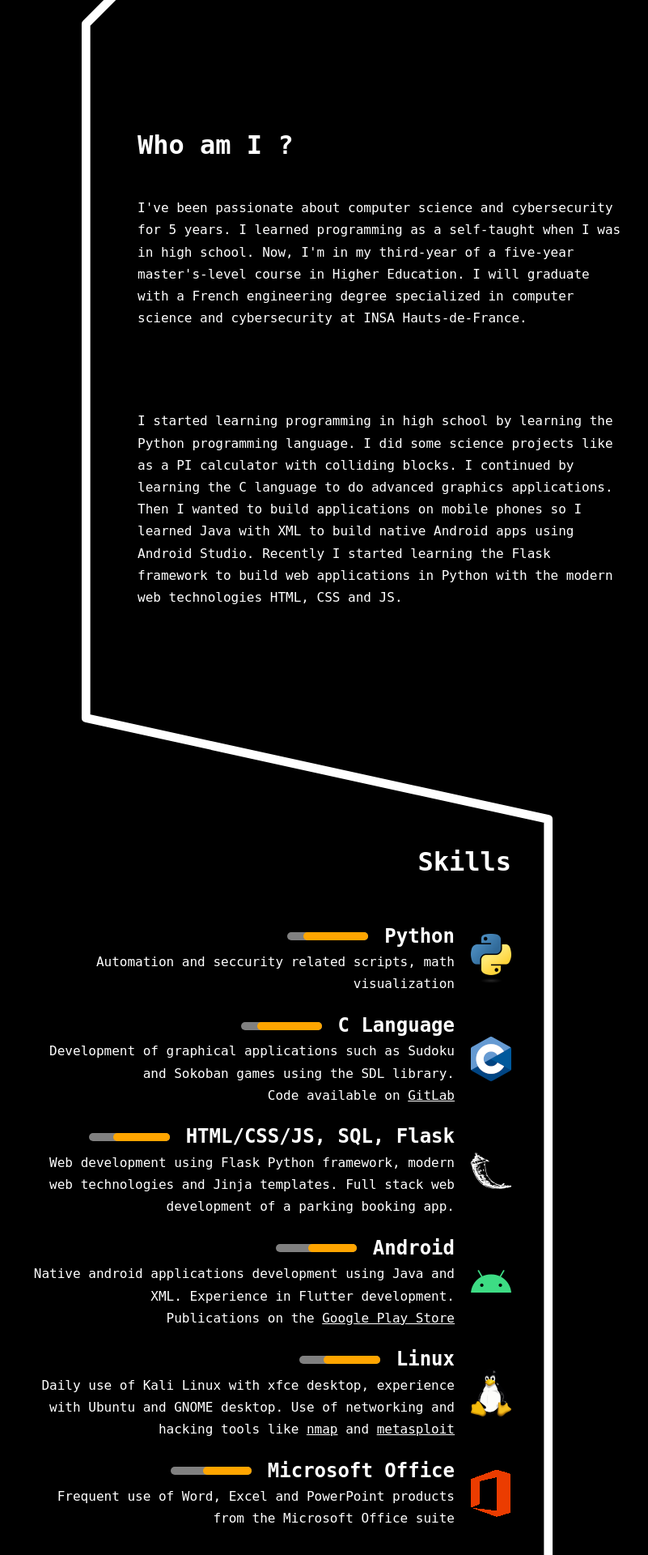
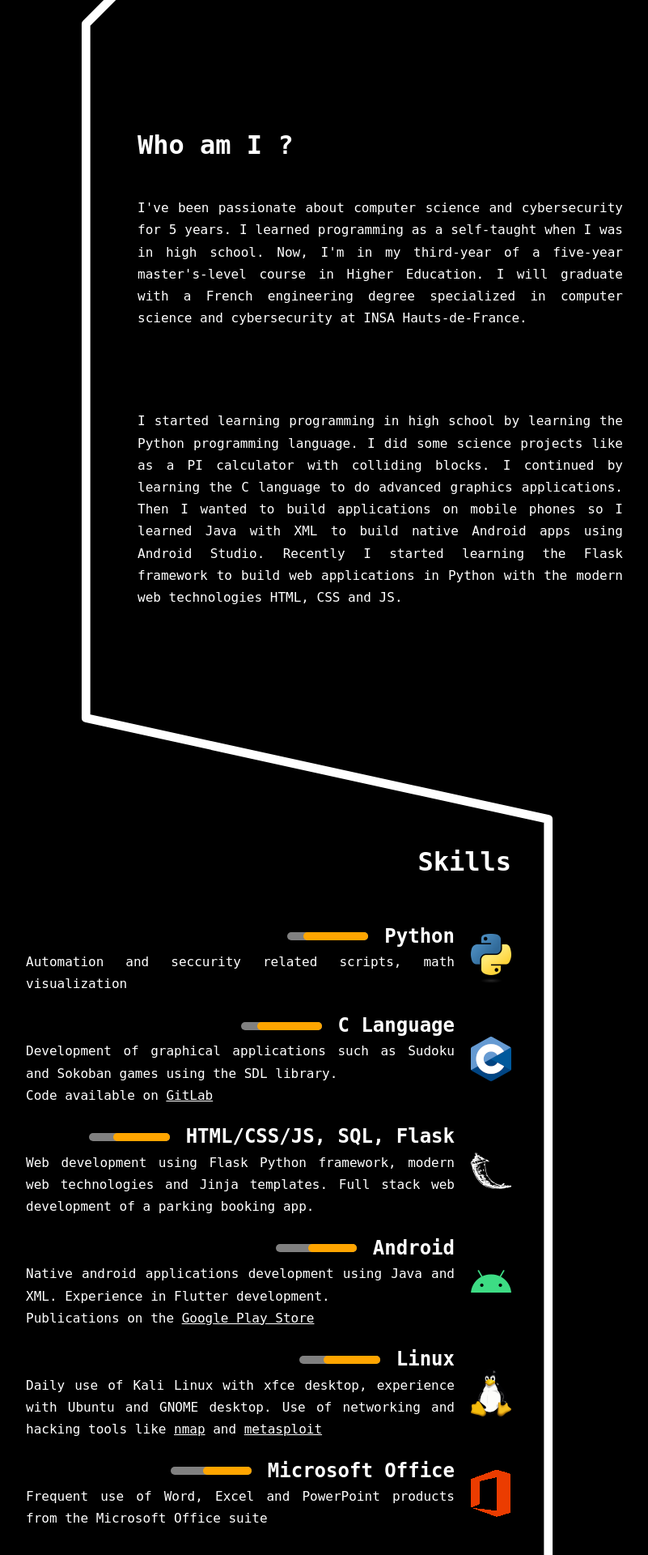
Before and after one commit to Miunn/Website, a Flask app: page / in a window 1280 px wide. Shown: the part 790-2710 px from the top of the page at 81% size, without its empty margins (248-1049 px from the left). Run offline with Flask 3, Linux system fonts and the light colour scheme; some web fonts are replaced.

Commit message:
Justify p

```diff
--- a/static/css/style.css
+++ b/static/css/style.css
@@ -6,6 +6,10 @@
     font-family: 'Fragment Mono', monospace;
 }
 
+p {
+    text-align: justify;
+}
+
 body {
     background-color: black;
 }
```
